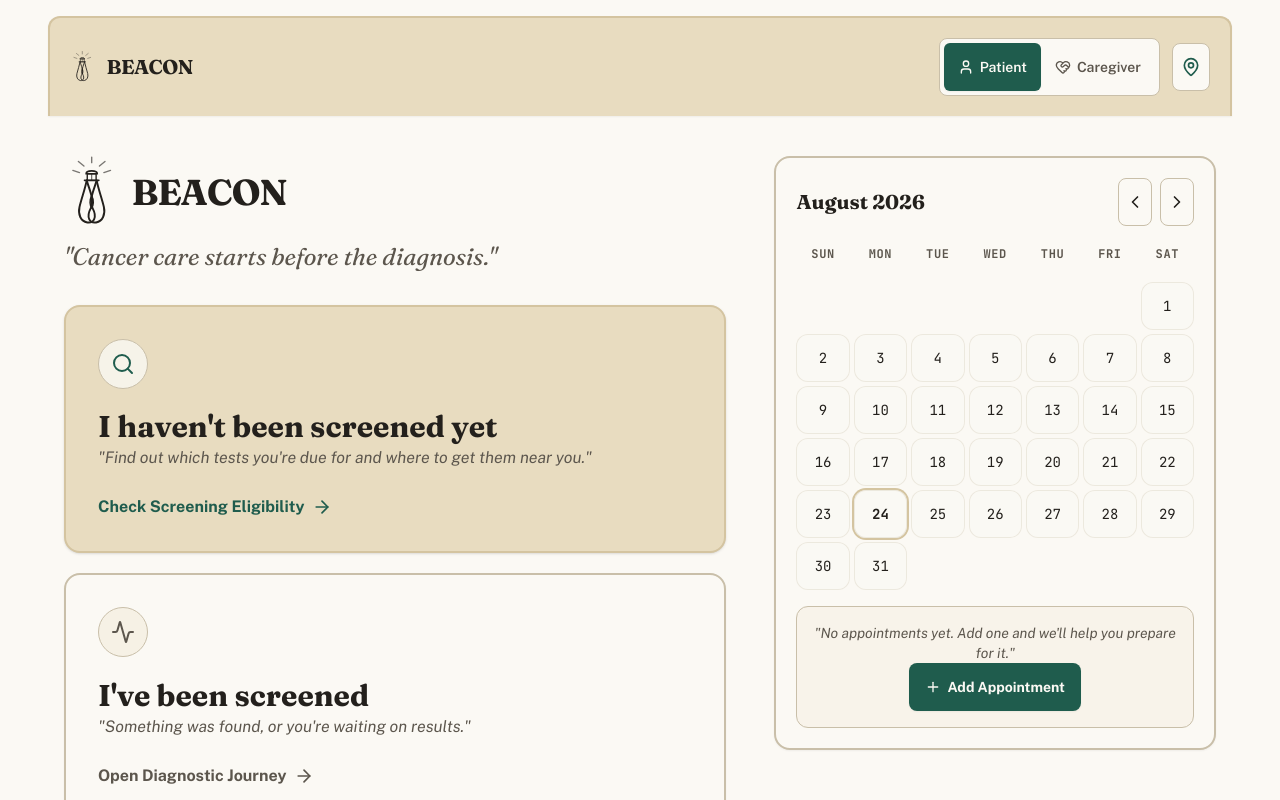
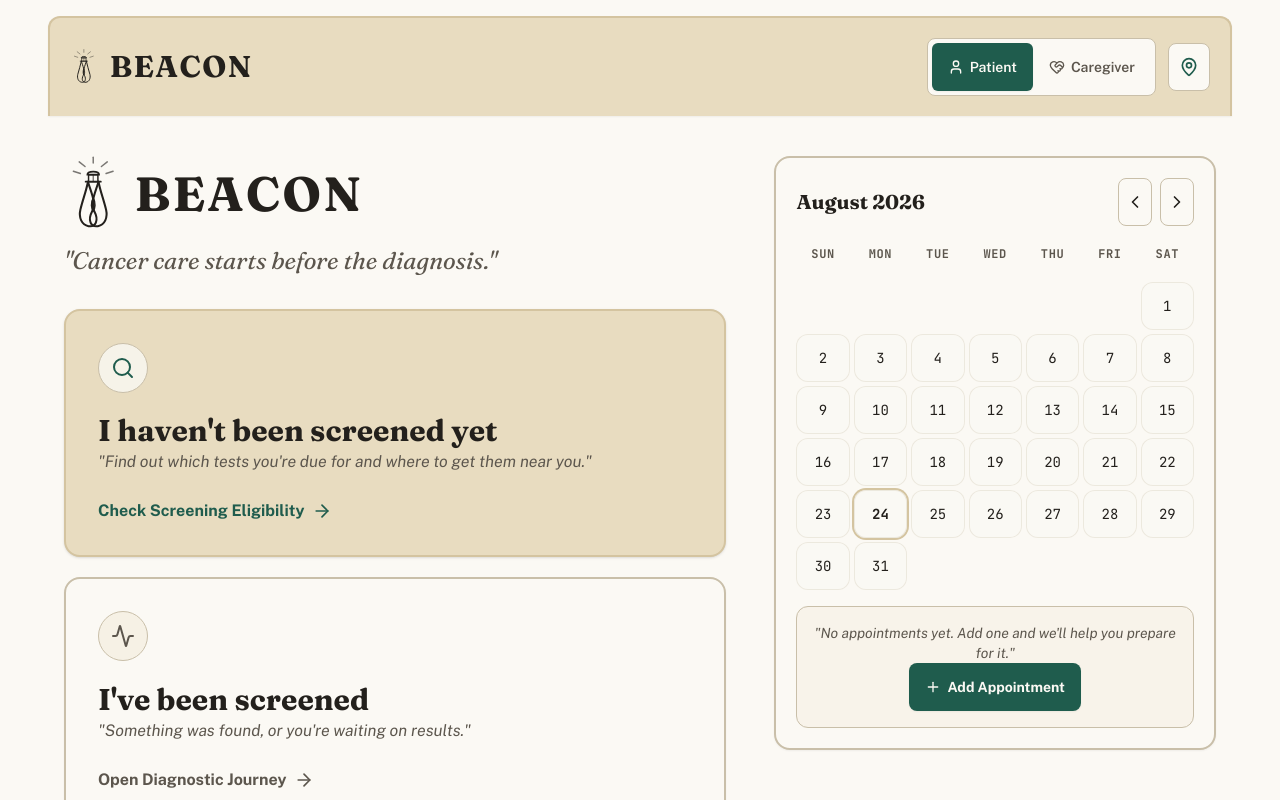
Before and after one commit to lamichhanerzan/beacon-nexus, a React (Vite) app: page / in a window 1280 px wide. Shown: the top 800 px of the page. Built offline with nearby package versions, Linux system fonts and the light colour scheme.

Commit message:
Enlarge top-left logo and wordmark, expand SpineView panel width to fill available space and center items

```diff
--- a/src/components/BeaconLogo.tsx
+++ b/src/components/BeaconLogo.tsx
@@ -11,9 +11,9 @@ export const BeaconLogo: React.FC<BeaconLogoProps> = ({
   showWordmark = true,
   className = ''
 }) => {
-  // Height sizing
-  const markHeight = size === 'sm' ? 32 : size === 'md' ? 44 : size === 'lg' ? 72 : 100;
-  const wordmarkSize = size === 'sm' ? 'text-xl' : size === 'md' ? 'text-2xl' : size === 'lg' ? 'text-4xl' : 'text-5xl';
+  // Height sizing — Mark is slightly bigger, text is significantly bigger and bolder
+  const markHeight = size === 'sm' ? 36 : size === 'md' ? 52 : size === 'lg' ? 76 : 104;
+  const wordmarkSize = size === 'sm' ? 'text-2xl sm:text-3xl' : size === 'md' ? 'text-3xl sm:text-4xl' : size === 'lg' ? 'text-4xl sm:text-5xl' : 'text-5xl sm:text-6xl';
 
   return (
     <div className={`inline-flex items-center space-x-3 text-ink ${className}`}>
@@ -76,10 +76,10 @@ export const BeaconLogo: React.FC<BeaconLogoProps> = ({
         />
       </svg>
 
-      {/* Wordmark (Optically aligned on baseline) */}
+      {/* Wordmark (Optically aligned on baseline, bigger & bolder) */}
       {showWordmark && (
         <div className="flex flex-col justify-center">
-          <span className={`font-display font-bold tracking-tight text-ink leading-none ${wordmarkSize}`}>
+          <span className={`font-display font-extrabold tracking-wider text-ink leading-none ${wordmarkSize}`}>
             BEACON
           </span>
         </div>
--- a/src/components/Header.tsx
+++ b/src/components/Header.tsx
@@ -19,6 +19,7 @@ export const Header: React.FC<HeaderProps> = ({ mode, onModeChange, onOpenAtlas,
           className="flex items-center space-x-3 text-left cursor-pointer bg-transparent border-0 p-0 focus:outline-none focus:ring-2 focus:ring-signal rounded-lg"
           title="Return to BEACON Home"
         >
+          {/* Bigger, bolder logo & wordmark */}
           <BeaconLogo size="sm" showWordmark={true} />
         </button>
 
@@ -27,7 +28,7 @@ export const Header: React.FC<HeaderProps> = ({ mode, onModeChange, onOpenAtlas,
           <div className="relative inline-flex bg-paper p-1 rounded-lg border border-rule">
             <button
               onClick={() => onModeChange('patient')}
-              className={`flex items-center space-x-1.5 px-3.5 py-1.5 rounded-md font-sans text-xs sm:text-sm font-semibold transition-all cursor-pointer focus:outline-none focus:ring-2 focus:ring-signal ${
+              className={`flex items-center space-x-1.5 px-4 py-2 rounded-md font-sans text-xs sm:text-sm font-semibold transition-all cursor-pointer focus:outline-none focus:ring-2 focus:ring-signal ${
                 mode === 'patient'
                   ? 'bg-signal text-paper shadow-xs'
                   : 'text-ink-soft hover:text-ink'
@@ -39,7 +40,7 @@ export const Header: React.FC<HeaderProps> = ({ mode, onModeChange, onOpenAtlas,
             </button>
             <button
               onClick={() => onModeChange('caregiver')}
-              className={`flex items-center space-x-1.5 px-3.5 py-1.5 rounded-md font-sans text-xs sm:text-sm font-semibold transition-all cursor-pointer focus:outline-none focus:ring-2 focus:ring-signal ${
+              className={`flex items-center space-x-1.5 px-4 py-2 rounded-md font-sans text-xs sm:text-sm font-semibold transition-all cursor-pointer focus:outline-none focus:ring-2 focus:ring-signal ${
                 mode === 'caregiver'
                   ? 'bg-signal text-paper shadow-xs'
                   : 'text-ink-soft hover:text-ink'
@@ -54,7 +55,7 @@ export const Header: React.FC<HeaderProps> = ({ mode, onModeChange, onOpenAtlas,
           {/* Atlas Map Link Stub */}
           <button
             onClick={onOpenAtlas}
-            className="p-2 rounded-lg border border-rule bg-paper hover:bg-manila/50 text-ink-soft hover:text-ink transition-colors cursor-pointer focus:outline-none focus:ring-2 focus:ring-signal"
+            className="p-2.5 rounded-lg border border-rule bg-paper hover:bg-manila/50 text-ink-soft hover:text-ink transition-colors cursor-pointer focus:outline-none focus:ring-2 focus:ring-signal"
             title="Parish Atlas (Coming Soon)"
             aria-label="Open Parish Atlas Placeholder"
           >
--- a/src/components/QuestionsList.tsx
+++ b/src/components/QuestionsList.tsx
@@ -45,18 +45,19 @@ export const QuestionsList: React.FC<QuestionsListProps> = ({
 
   return (
     <div className="space-y-3">
-      <p className="text-sm text-ink-soft m-0">
+      <p className="text-xs sm:text-sm text-ink-soft m-0">
         Tap a question to mark it as asked during your appointment:
       </p>
 
-      <ul className="space-y-2.5 p-0 m-0 list-none">
+      {/* 2-Column Responsive Grid on Desktop */}
+      <ul className="grid grid-cols-1 lg:grid-cols-2 gap-3 p-0 m-0 list-none">
         {questions.map((q, idx) => {
           const isChecked = !!checkedIndices[idx];
           return (
             <li
               key={idx}
               onClick={() => toggleCheck(idx)}
-              className={`group flex items-start space-x-3 p-3.5 rounded-lg border transition-all cursor-pointer ${
+              className={`group flex items-start space-x-3 p-4 rounded-xl border transition-all cursor-pointer ${
                 isChecked
                   ? 'bg-paper/50 border-rule opacity-60 line-through'
                   : 'bg-paper border-rule hover:border-manila-deep shadow-xs'
@@ -75,7 +76,7 @@ export const QuestionsList: React.FC<QuestionsListProps> = ({
               </button>
 
               <div className="flex-1 min-w-0">
-                <span className="text-base sm:text-lg text-ink leading-snug block">
+                <span className="text-base text-ink leading-snug block font-medium">
                   {q.text}
                 </span>
               </div>
--- a/src/components/SpineView.tsx
+++ b/src/components/SpineView.tsx
@@ -161,7 +161,7 @@ export const SpineView: React.FC<SpineViewProps> = ({
         {/* ======================================================== */}
         {/* RIGHT PANEL (DESKTOP) & MAIN CONTAINER (MOBILE) */}
         {/* ======================================================== */}
-        <div ref={rightPanelRef} className="flex-1 lg:max-w-[780px] w-full">
+        <div ref={rightPanelRef} className="flex-1 min-w-0 w-full">
 
           {/* MOBILE ACCORDION STACK (< 1024px) */}
           <div className="lg:hidden">
```
